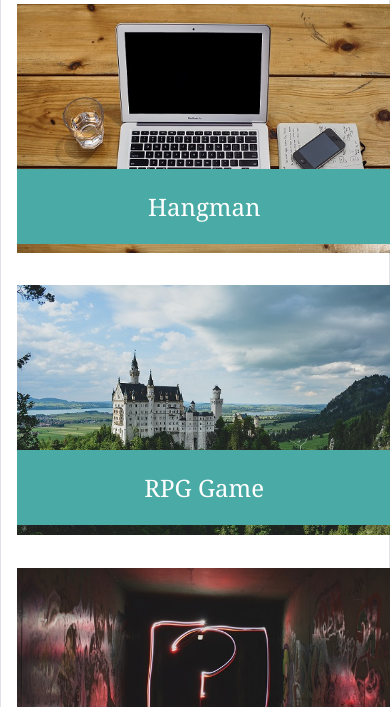
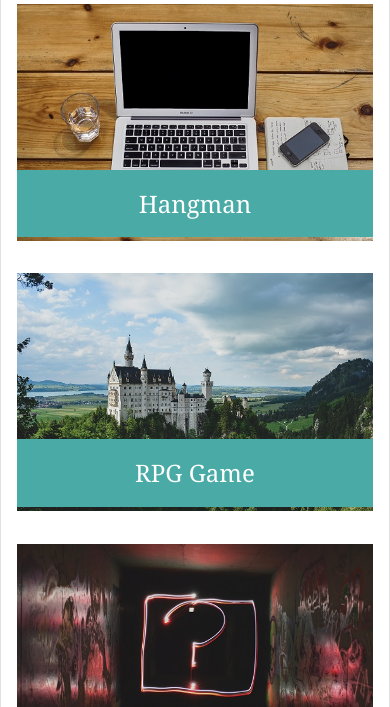
Before and after one commit to Treudey/Bootstrap-Portfolio, a plain HTML site: page portfolio.html in a window 390 px wide. Shown: the part 130-837 px from the top of the page. Drawn offline with nearby package versions, Linux system fonts and the light colour scheme.

Commit message:
made the portfolio box elements more responsive by styling them in style.css

```diff
--- a/assets/css/style.css
+++ b/assets/css/style.css
@@ -59,10 +59,10 @@ p { line-height: 2; }
 
 .portfolio-box,
 .portfolio-image,
-.text-box { width: 23.4rem; }
+.text-box { width: 100%; }
 
 .portfolio-box,
-.portfolio-image { height: 15.6rem; }
+.portfolio-image { height: auto; }
 
 .portfolio-box {
     position: relative;
@@ -70,16 +70,17 @@ p { line-height: 2; }
 }
 
 .portfolio-box:hover {
-    outline: 5px solid #4aaaa5;
+    outline: 6px solid #4aaaa5;
+    outline-offset: -4px;
 }
 
 .text-box {
     text-align: center;
     position: absolute;
-    top: 66%;
+    top: 70%;
     font-size: 1.5rem;
-    line-height: 4.7rem;
-    height: 4.7rem;
+    line-height: 4.2rem;
+    height: 4.2rem;
 }
 
 .form-control,
```
